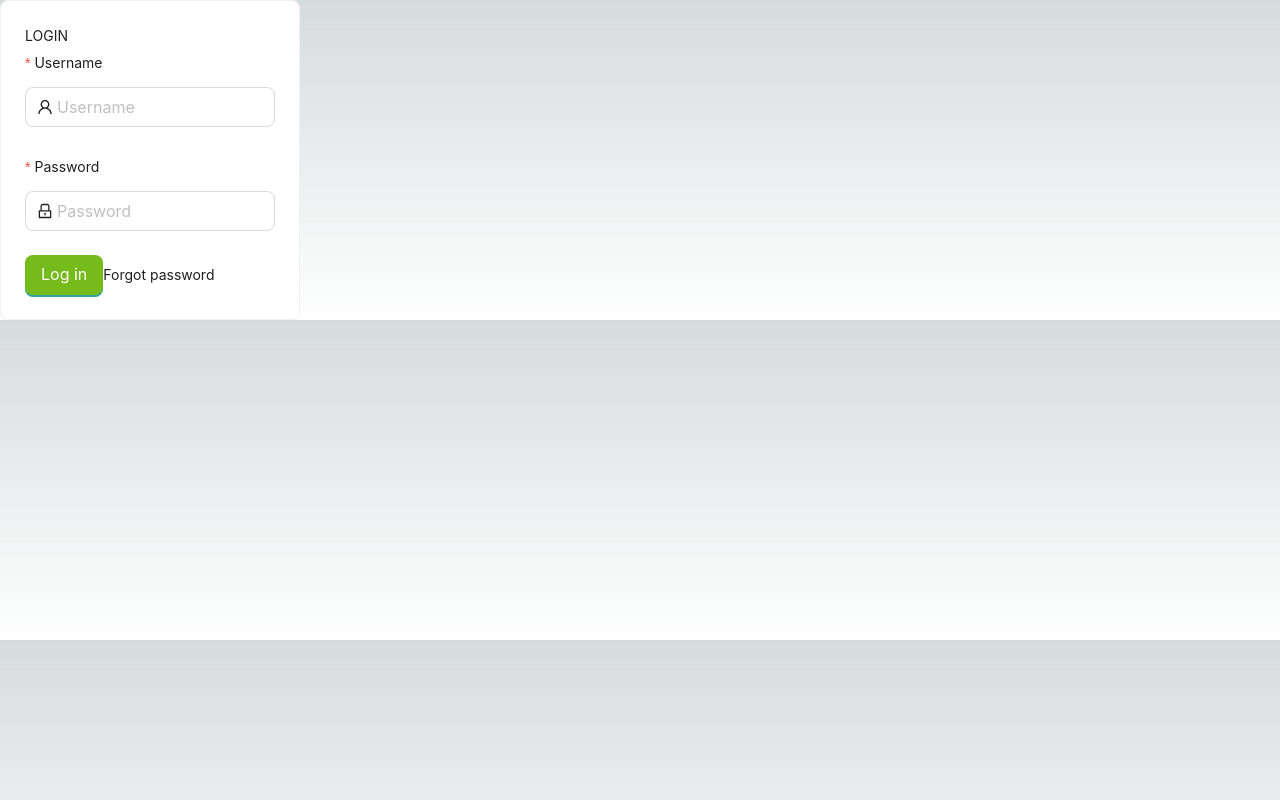
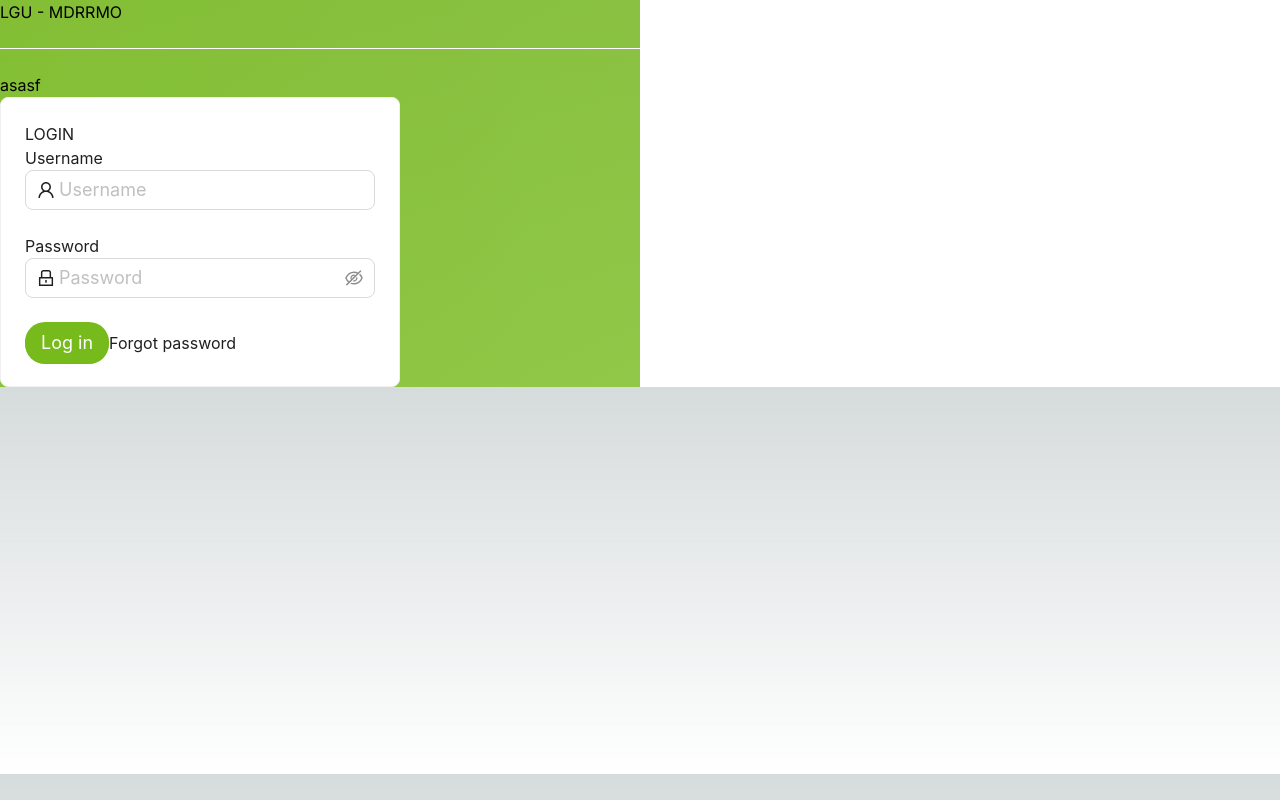
Before and after one commit to zynmurel/lgu-mdrrmo-front-end, a Next.js app: page /login in a window 1280 px wide. Built offline with nearby package versions, Linux system fonts and the light colour scheme.

Commit message:
add styles to login page (1)

```diff
--- a/src/app/layout.js
+++ b/src/app/layout.js
@@ -13,9 +13,7 @@ export const metadata = {
 export default function RootLayout({ children }) {
   return (
     <html lang="en">
-      <body
-        className={`${inter.className} h-screen m-0 flex justify-center items-center`}
-      >
+      <body className={`${inter.className} h-screen m-0 flex justify-center`}>
         <ThemeProvider theme={theme}>{children}</ThemeProvider>
       </body>
     </html>
--- a/src/app/login/page.js
+++ b/src/app/login/page.js
@@ -2,22 +2,23 @@
 
 import ThemeProvider from "@/theme/themeProvider";
 import { LockOutlined, UserOutlined } from "@ant-design/icons";
-import { Card, Form, Input, Button, Checkbox } from "antd";
+import { Card, Form, Input, Button, Checkbox, theme, Divider } from "antd";
 
-import theme from "./theme/theme.json";
+import themeProvided from "./theme/theme.json";
 
 const App = () => {
+  const { token } = theme.useToken();
   const loginRules = {
     username: [
       {
         required: true,
-        message: "Please input your Username!",
+        message: "Please input your Username",
       },
     ],
     password: [
       {
         required: true,
-        message: "Please input your Password!",
+        message: "Please input your Password",
       },
     ],
   };
@@ -31,14 +32,29 @@ const App = () => {
   };
 
   return (
-    <ThemeProvider theme={theme}>
-      <div className=" bg-white w-full h-screen flex justify-center items-center">
+    <ThemeProvider theme={themeProvided}>
+      <div className="bg-[url('/some.png')] bg-cover w-full">
+        <div
+          className=" h-screen"
+          style={{
+            backgroundImage: `linear-gradient(to right, ${
+              token.colorLink + "dd"
+            }, ${token.colorLink + "cc"} 50%, white 50%, white 100%) `,
+          }}
+        >
+          <div className="p-5 absolute bottom-0">
+            <p className="m-0 text-6xl font-semibold ">
+              LGU - <span className=" font-extralight">MDRRMO</span>
+            </p>
+            <Divider style={{ borderColor: "white" }} />
+            <p>asasf</p>
+          </div>
           <Card
-          style={{ width: 300 }}
+            style={{ width: 400 }}
             bodyStyle={{ height: "100%" }}
-          className=" drop-shadow-xl"
+            className="  shadow-2xl p-4  absolute top-1/2 left-1/2 transform -translate-x-1/2 -translate-y-1/2"
           >
-          <p className=" text-2xl w-full text-center font-bold m-0">LOGIN</p>
+            <p className=" text-2xl text-center font-bold m-0 mb-3">LOGIN</p>
 
             <Form
               name="normal_login"
@@ -48,38 +64,27 @@ const App = () => {
               }}
               onFinish={onFinish}
             >
+              <p className=" text-base w-full m-0 mb-1">Username</p>
               <Form.Item
                 labelCol={{ span: 24 }}
-              className=" mb-0"
-              label="Username"
                 name="username"
-              rules={[
-                {
-                  required: true,
-                  message: "Please input your Username!",
-                },
-              ]}
+                rules={loginRules.username}
+                className=" w-full"
               >
                 <Input
-                prefix={<UserOutlined className="site-form-item-icon w-full" />}
+                  prefix={loginInputIcons.username}
                   placeholder="Username"
                   size="large"
                 />
               </Form.Item>
+              <p className=" text-base w-full mb-1 -mt-1">Password</p>
               <Form.Item
-              labelCol={{ span: 24 }}
-              className=" mb-5"
-              label="Password"
                 name="password"
-              rules={[
-                {
-                  required: true,
-                  message: "Please input your Password!",
-                },
-              ]}
+                rules={loginRules.password}
+                className=" w-full"
               >
-              <Input
-                prefix={<LockOutlined className="site-form-item-icon" />}
+                <Input.Password
+                  prefix={loginInputIcons.password}
                   type="password"
                   placeholder="Password"
                   size="large"
@@ -88,7 +93,8 @@ const App = () => {
               <Button
                 type="primary"
                 htmlType="submit"
-              className="login-form-button w-full mb-2"
+                className="login-form-button w-full my-3"
+                style={{ borderRadius: 30 }}
                 size="large"
               >
                 Log in
@@ -99,6 +105,7 @@ const App = () => {
             </Form>
           </Card>
         </div>
+      </div>
     </ThemeProvider>
   );
 };
--- a/src/app/login/theme/theme.json
+++ b/src/app/login/theme/theme.json
@@ -1,11 +1,11 @@
 {
   "token": {
-    "colorError": "#F24C3D",
+    "colorError": "#FF7559",
     "colorWarning": "#F2BE22",
     "colorBgLayout": "#d9d9d9",
     "colorPrimary": "#76BA1B",
     "colorLink": "#76BA1B",
-    "colorPrimaryBg": "#35A29F",
+    "colorPrimaryBg": "#76BA1B",
     "colorBgBase": "#FFFF"
   }
 }
--- a/src/theme/theme.json
+++ b/src/theme/theme.json
@@ -3,8 +3,10 @@
     "colorError": "#F24C3D",
     "colorWarning": "#F2BE22",
     "colorBgLayout": "#d9d9d9",
-    "colorLink": "#35A29F",
-    "colorPrimaryBg": "#35A29F",
-    "colorBgBase": "#98EECC"
+    "colorPrimary": "#ffff",
+    "colorLink": "#76BA1B",
+    "colorPrimaryBg": "#76BA1B",
+    "colorBgBase": "#FFFF",
+    "fontSize": 16
   }
 }
```
Also changed, not shown: public/some.png (added). Lines whose indentation alone changed are shown as unchanged.
